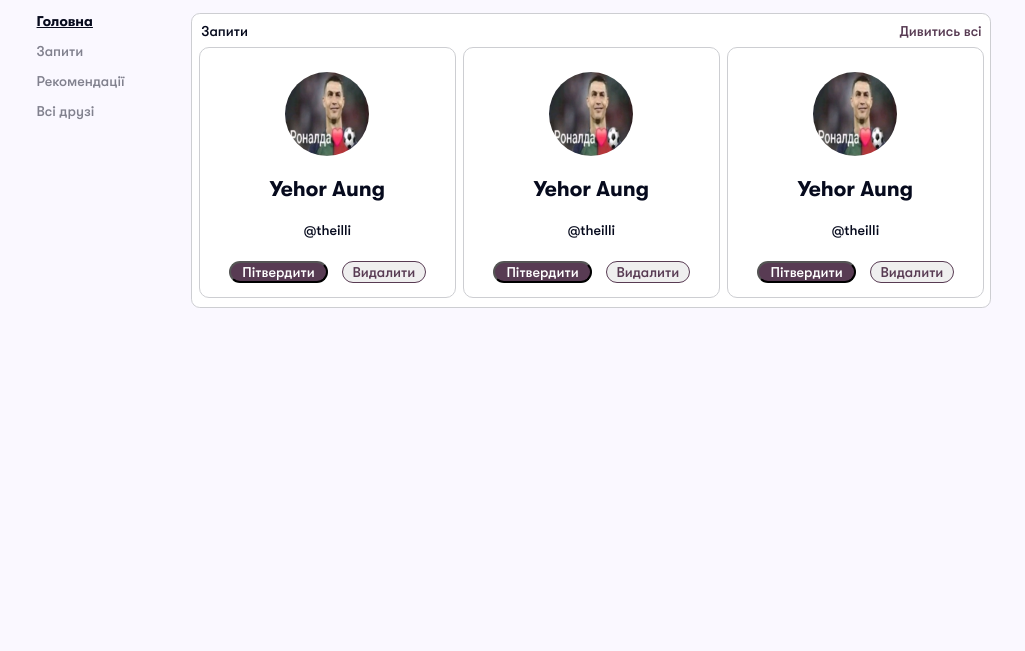
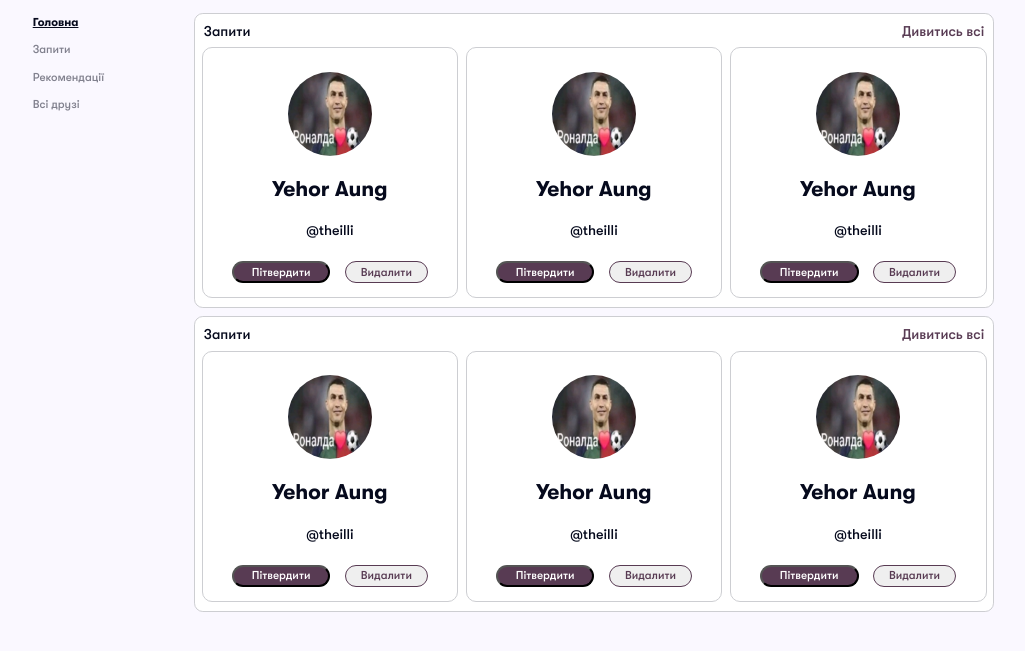
Before and after one commit to IllyaShramko/World.IT-Messenger, a Django app: page /friends/ in a window 1280 px wide. Shown: the part 64-715 px from the top of the page, without its empty margins (126-1151 px from the left). Run offline with Django 5.2, Linux system fonts and the light colour scheme.

Commit message:
Small Changes

```diff
--- a/Messenger/friends_app/static/friends_app/css/friends.css
+++ b/Messenger/friends_app/static/friends_app/css/friends.css
@@ -1,8 +1,6 @@
 .request{
     display: flex;
-    position: absolute;
     right: 0;
-    transform: translateX(0.5vw);
     box-sizing: border-box;
     flex-direction: column;
     align-items: center;
@@ -109,6 +107,9 @@
     width: 100%;
     height: fit-content;
 }
+.accept-cancel-btns button {
+    cursor: pointer;
+}
 
 .accept {
     display: flex;
@@ -125,7 +126,7 @@
     font-style: normal;
     font-weight: 500;
     color: #FFFFFF;
-    font-size: 1.11vw;
+    font-size: 0.9vw;
 }
 
 .cancel {
@@ -143,7 +144,7 @@
     font-style: normal;
     font-weight: 500;
     color: #583B53;
-    font-size: 1.11vw;
+    font-size: 0.9vw;
 }
 
 .On {
--- a/Messenger/friends_app/templates/friends_app/friends.html
+++ b/Messenger/friends_app/templates/friends_app/friends.html
@@ -1,4 +1,4 @@
-{% extends 'base.html' %}
+{% extends 'base_friends_settings.html' %}
 {% load static %}
 
 {% block title %}
@@ -9,12 +9,55 @@
     <link rel="stylesheet" href="{% static 'friends_app/css/friends.css' %}">
 {% endblock %}
 
+{% block navlinks %}
+    <a href="" class="selected-a">Головна</a>
+    <a href="" class="not-a">Запити</a>
+    <a href="" class="not-a">Рекомендації</a>
+    <a href="" class="not-a">Всі друзі</a>
+{% endblock %}
+
 {% block content %}
-    <div class="choose">
-        <p class="On">Головна</p>
-        <p class="Not">Запити</p>
-        <p class="Not">Рекомендації</p>
-        <p class="Not">Всі друзі</p>
+    <div class="request">
+        <div class="textes">
+            <p class="text-request">Запити</p>
+            <p class="text-watch">Дивитись всі</p>
+        </div>
+
+        <div class="friends-requests">
+            <div class="friend-request">
+                <div class="friend-request-profile">
+                    <img src="{% static 'friends_app/images/ranalda.png' %}">
+                    <h1>Yehor Aung</h1>
+                    <h3>@theilli</h3>
+                </div>
+                <div class="accept-cancel-btns">
+                    <button class="accept">Пітвердити</button>
+                    <button class="cancel">Видалити</button>
+                </div>
+            </div>
+            <div class="friend-request">
+                <div class="friend-request-profile">
+                    <img src="{% static 'friends_app/images/ranalda.png' %}">
+                    <h1>Yehor Aung</h1>
+                    <h3>@theilli</h3>
+                </div>
+                <div class="accept-cancel-btns">
+                    <button class="accept">Пітвердити</button>
+                    <button class="cancel">Видалити</button>
+                </div>
+            </div>
+            <div class="friend-request">
+                <div class="friend-request-profile">
+                    <img src="{% static 'friends_app/images/ranalda.png' %}">
+                    <h1>Yehor Aung</h1>
+                    <h3>@theilli</h3>
+                </div>
+                <div class="accept-cancel-btns">
+                    <button class="accept">Пітвердити</button>
+                    <button class="cancel">Видалити</button>
+                </div>
+            </div>
+        </div>
     </div>
     <div class="request">
         <div class="textes">
@@ -57,8 +100,6 @@
                 </div>
             </div>
         </div>
-        <!--<h2 class="watch-all">Дивитись всі</h2>-->
-
     </div>
 {% endblock %}
 
--- a/Messenger/my_posts_app/models.py
+++ b/Messenger/my_posts_app/models.py
@@ -19,3 +19,4 @@ class User_Post(models.Model):
 class Images_Post(models.Model):
     image = models.ImageField(upload_to= "images/")
     post = models.ForeignKey(User_Post, on_delete=models.CASCADE)
+    author = models.ForeignKey(User, on_delete=models.CASCADE)
--- a/Messenger/my_posts_app/templates/my_posts_app/my_post_app.html
+++ b/Messenger/my_posts_app/templates/my_posts_app/my_post_app.html
@@ -16,8 +16,8 @@
                 <img src="{% static 'images/profile-avatar.jpg' %}" class="profile-image">
                 <div class="profile-status"></div>
             </div>
-            <p class="me-name">Lina Li</p>
-            <p class="me-tag">@thelili</p>
+            <p class="me-name">{{ request.user.first_name }} {{ request.user.last_name }}</p>
+            <p class="me-tag">{{ profile.tag_name}}</p>
         </div>
         <div class="me-info">
             <div>
--- /dev/null
+++ b/Messenger/static/css/base_friends_settings.css
@@ -0,0 +1,165 @@
+@font-face {
+    font-family: GT Walsheim Pro;
+    src: url(../fonts/GTWalsheimPro-Regular.ttf) format("truetype");
+    font-weight: 400;
+    font-style: normal
+}
+@font-face {
+    font-family: GT Walsheim Pro;
+    src: url(../fonts/GTWalsheimPro-Bold.ttf) format("truetype");
+    font-weight: 700;
+    font-style: normal
+}
+@font-face {
+    font-family: GT Walsheim Pro;
+    src: url(../fonts/GTWalsheimPro-Medium.ttf) format("truetype");
+    font-weight: 500;
+    font-style: normal
+}
+*{
+    margin: 0;
+    padding: 0;
+    box-sizing: border-box;
+    font-family: GT Walsheim Pro;
+    font-weight: 400;
+}
+::-webkit-scrollbar {
+    display: none;
+}
+body {
+    overflow-y: none;
+    overflow-x: none;
+}
+
+header {
+    display: flex;
+    position: fixed;
+    width: 100%;
+    height: 8vh;
+    justify-content: center;
+    align-items: center;
+    gap: 435px;
+    background-color: #ffffff;
+    z-index: 4;
+}
+.logo {
+    position: absolute;
+    left: 12.5vw;
+    height: 1.7vh;
+}
+.selected {
+    background: #E9E5EE;
+    border-radius: 0.4vw;
+}
+
+nav {
+    position: absolute;
+    right: 12.5vw;
+    display: flex;
+    align-items: center;
+    width: fit-content;
+    gap: 1vw;
+}
+
+a {
+    display: flex;
+    text-decoration: none;
+    align-items: center;
+    width: fit-content;
+    height: fit-content;
+    padding: 0.4vh 0.4vw;
+    border-radius: 0.4vw;
+    gap: 0.3vw;
+}
+
+a img {
+    height: 1.9vh;
+}
+
+nav a:hover {
+    background-color: #E9E5EE;
+    border-radius: 3px;
+}
+
+nav a p {
+    font-family: 'GT Walsheim Pro', sans-serif;
+    font-style: Medium;
+    font-weight: 500;
+    font-size: 0.85vw;
+    white-space: nowrap;
+    align-items: center;
+
+    color: #060A1D;
+}
+.logout button {
+    display: flex;
+    width: 5.5vw;
+    height: 4vh;
+    border-radius: 2vh;
+    background: none;
+    justify-content: center;
+    align-items: center;
+    flex-direction: row;
+    border: 0.1vw solid #583B53;
+    gap: 0.3vw;
+    cursor: pointer;
+}
+.logout button:hover {
+    background-color: #E9E5EE;
+}
+
+.logout img {
+    height: 1.9vh;
+}
+
+.logout p {
+    font-family: 'GT Walsheim Pro', sans-serif;
+    font-style: normal;
+    font-weight: 500;
+    font-size: 0.8vw;
+    color: #583B53;
+}
+
+body {
+    background-color: #FAF8FF;
+    display: flex;
+    justify-content: center;
+}
+
+.navigation{
+    position: fixed;
+    z-index: 5;
+    top: 9.6vh;
+    left: 12vw;
+    display: flex;
+    flex-direction: column;
+    gap: 1vh;
+}
+
+.selected-a {
+    font-family: 'GT Walsheim Pro';
+    font-style: normal;
+    font-weight: 700;
+    font-size: 0.9vw;
+    color: #060A1D;
+    text-decoration: underline;
+}
+
+.not-a {
+    font-family: 'GT Walsheim Pro';
+    font-style: normal;
+    font-weight: 500;
+    font-size: 0.9vw;
+    text-align: center;
+    color: #81818E;
+}
+
+main{
+    position: absolute;
+    display: flex;
+    flex-direction: column;
+    gap: 1vh;
+    top: 9.6vh;
+    right: 12.5vw;
+
+}
--- /dev/null
+++ b/Messenger/templates/base_friends_settings.html
@@ -0,0 +1,98 @@
+{% load static %}
+
+<html lang="en">
+    <head>
+        <meta charset="UTF-8">
+        <meta name="viewport" content="width=device-width, initial-scale=1.0">
+        <title>{% block title %}{% endblock %}</title>
+        {% block links %}
+
+        {% endblock %}
+        <link rel="stylesheet" href="{% static 'css/base_friends_settings.css' %}">
+
+    </head>
+    <body>
+        <header>
+            <img class="logo" src="{% static 'images/WIA.svg' %}">
+            <nav>
+                {% if page == "home" %}
+                    <a href="/" class="selected">
+                        <img src="{% static 'images/home.svg' %}">
+                        <p>Головна</p>
+                    </a>
+                {% else %}
+                    <a href="/">
+                        <img src="{% static 'images/home.svg' %}">
+                        <p>Головна</p>
+                    </a>
+                {% endif %}
+
+                {% if page == "my_posts" %}
+                    <a href="{% url 'my_posts' %}" class="selected">
+                        <img src="{% static 'images/published.svg' %}">
+                        <p>Мої публікації</p>
+                    </a>
+                {% else %}
+                    <a href="{% url 'my_posts' %}">
+                        <img src="{% static 'images/published.svg' %}">
+                        <p>Мої публікації</p>
+                    </a>
+                {% endif %}
+
+                {% if page == "friends" %}
+                    <a href="{% url 'friends' %}" class = "selected">
+                        <img src="{% static 'images/friends.svg' %}">
+                        <p>Друзі</p>
+                    </a>
+                {% else %}
+                    <a href="{% url 'friends' %}">
+                        <img src="{% static 'images/friends.svg' %}">
+                        <p>Друзі</p>
+                    </a>
+                {% endif %}
+
+                {% if page == "chats" %}
+                    <a href="{% url 'login' %}" class = "selected">
+                        <img src="{% static 'images/chats.svg' %}">
+                        <p>Чати</p>
+                    </a>
+                {% else %}
+                    <a href="{% url 'login' %}">
+                        <img src="{% static 'images/chats.svg' %}">
+                        <p>Чати</p>
+                    </a>
+                {% endif %}
+
+                {% if page == "settings" %}
+                    <a href="{% url 'settings' %}" class = "selected">
+                        <img src="{% static 'images/settings.svg' %}">
+                        <p>Налаштування</p>
+                    </a>
+                {% else %}
+                    <a href="{% url 'settings' %}">
+                        <img src="{% static 'images/settings.svg' %}">
+                        <p>Налаштування</p>
+                    </a>
+                {% endif %}
+
+                <form method="post" action="{% url 'logout' %}" class="logout">
+                    {% csrf_token %}
+                    <button type="submit">
+                        <img src="{% static 'images/exit.svg' %}">
+                        <p>Вихід</p>
+                    </button>
+                </form>
+            </nav>
+        </header>
+        <div class="navigation">
+            {% block navlinks %}
+
+            {% endblock %}
+        </div>
+        <main>
+            {% block content %}
+
+            {% endblock %}
+        </main>
+    </body>
+</html>
```
Also changed, not shown: Messenger/my_posts_app/views.py (+6 -1 lines), Messenger/settings_app/static/settings_app/css/settings.css (+0 -33 lines), Messenger/settings_app/templates/settings_app/settings.html (+6 -7 lines).
